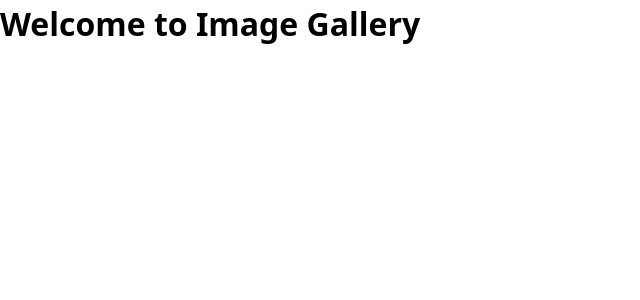
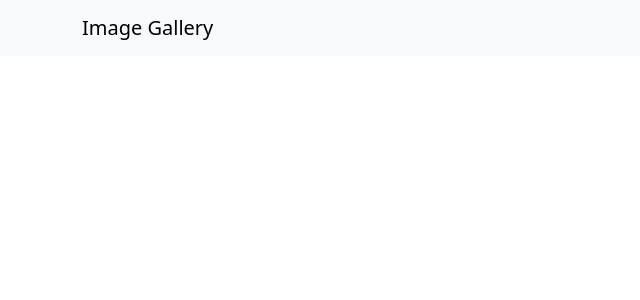
Before and after one commit to NoshGit/images-gallery, a React (Vite) app in the folder Frontend/: page / in a window 1280 px wide. Shown: the top 300 px of the page, without its empty margins (0-640 px from the left). Built offline with nearby package versions, Linux system fonts and the light colour scheme.

Commit message:
Added Bootstrap and new Header Component

```diff
--- a/Frontend/index.html
+++ b/Frontend/index.html
@@ -2,7 +2,7 @@
 <html lang="en">
   <head>
     <meta charset="UTF-8" />
-    <link rel="icon" href="/favicon.ico" />
+    <link rel="icon" href="./public/favicon.ico" />
     <meta name="viewport" content="width=device-width, initial-scale=1.0" />
     <title>Image Gallery | Full Stack Application</title>
     <meta
--- a/Frontend/package.json
+++ b/Frontend/package.json
@@ -10,7 +10,9 @@
     "preview": "vite preview"
   },
   "dependencies": {
+    "bootstrap": "^5.3.8",
     "react": "^19.1.1",
+    "react-bootstrap": "^2.10.10",
     "react-dom": "^19.1.1"
   },
   "devDependencies": {
--- a/Frontend/src/App.jsx
+++ b/Frontend/src/App.jsx
@@ -1,10 +1,16 @@
 // import { useState } from 'react'
 import './App.css';
+import 'bootstrap/dist/css/bootstrap.min.css';
+import Header from './components/Header';
 
 function App() {
   // const [count, setCount] = useState(0)
 
-  return <h1>Welcome to Image Gallery</h1>;
+  return (
+    <div className="App">
+      <Header title="Image Gallery" />
+    </div>
+  );
 }
 
 export default App;
--- /dev/null
+++ b/Frontend/src/components/Header.jsx
@@ -0,0 +1,18 @@
+import PropTypes from 'prop-types';
+import { Navbar, Container } from 'react-bootstrap';
+
+const Header = ({ title }) => {
+  return (
+    <Navbar bg="light" data-bs-theme="light">
+      <Container>
+        <Navbar.Brand href="/">{title}</Navbar.Brand>
+      </Container>
+    </Navbar>
+  );
+};
+
+Header.propTypes = {
+  title: PropTypes.string.isRequired,
+};
+
+export default Header;
```
